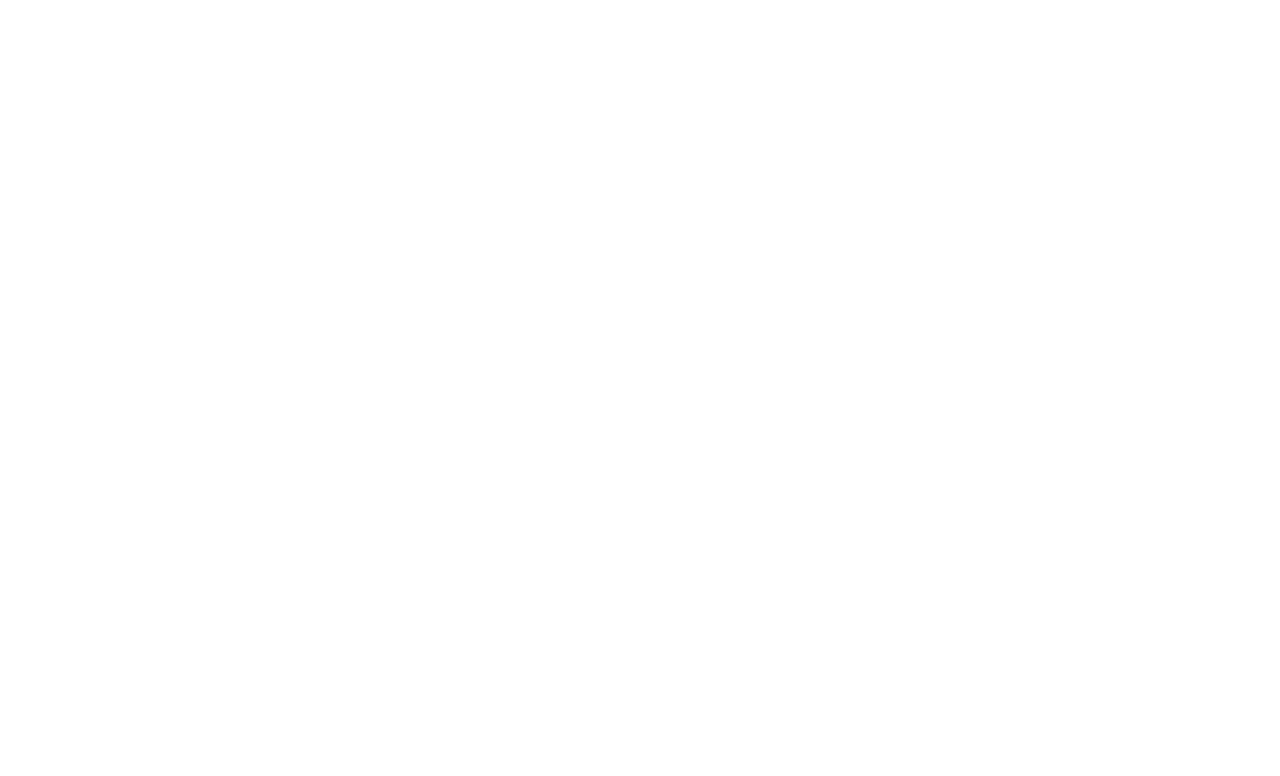
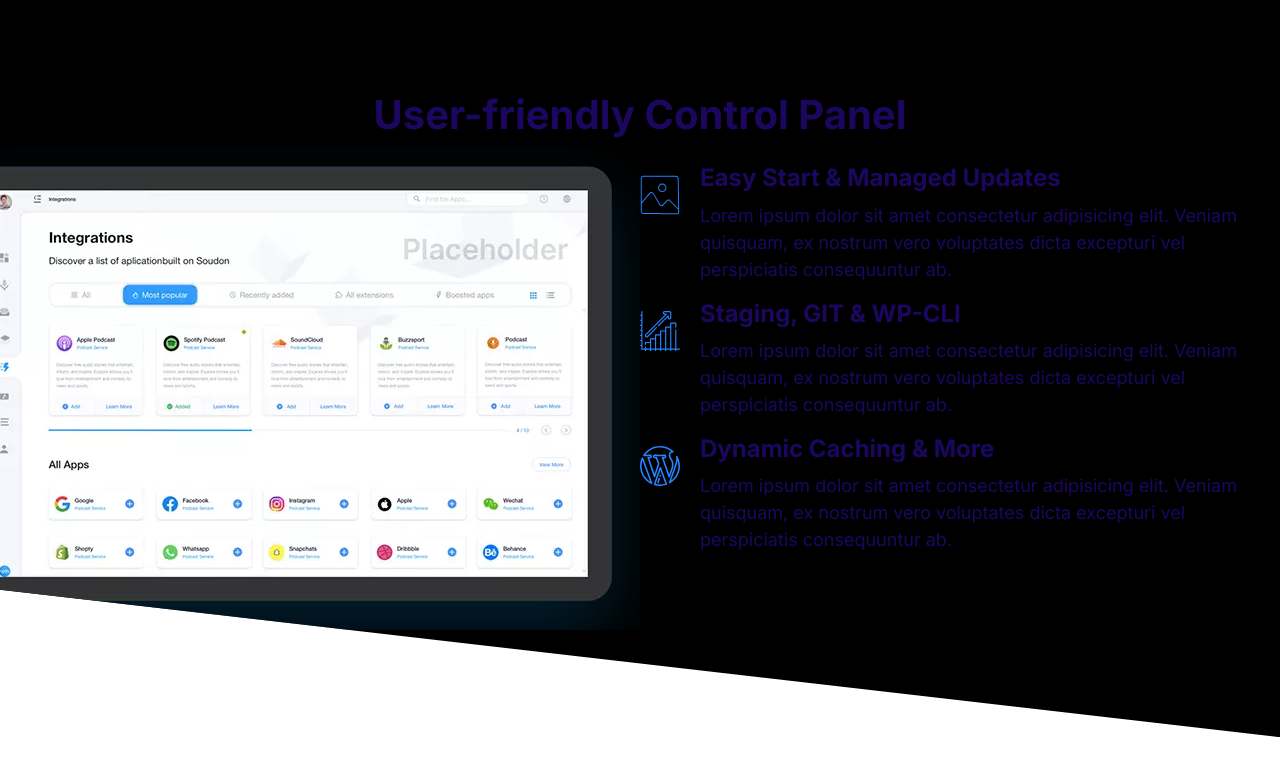
Before and after one commit to amjad-bar/barchinco, a plain HTML site: page index.html in a window 1280 px wide. Drawn offline with Linux system fonts and the light colour scheme.

Commit message:
Define the styles for the Showcase_block.

```diff
--- a/css/styles.css
+++ b/css/styles.css
@@ -257,7 +257,7 @@ a {
     display: inline-block;
 }
 
-btn--outline {
+.btn--outline {
     background: #fff;
     color: var(--color-headings);
     border: 2px solid var(--color-headings);
@@ -807,3 +807,23 @@ btn--outline {
         order: 2;
     }
 }
+
+/* Showcase Block */
+.block-showcase__image > img {
+    width: 100%;
+  }
+
+  @media screen and (min-width: 768px) {
+    .block-showcase .grid {
+      grid-template-columns: 50% 50%;
+    }
+
+    .block-showcase__image {
+      justify-self: end;
+    }
+
+    .block-showcase__image > img {
+      width: auto;
+      max-width: 700px;
+    }
+  }
--- a/index.html
+++ b/index.html
@@ -15,6 +15,77 @@
     <link rel="stylesheet" href="css/styles.css" />
   </head>
   <body>
+    <section class="block block--dark block--skewed-right block-showcase">
+      <header class="block__header">
+        <h2>User-friendly Control Panel</h2>
+      </header>
+      <div class="container grid grid--1x2">
+        <picture class="block-showcase__image">
+          <source
+            type="image/webp"
+            srcset="images/ipad.webp 1x, images/ipad@2x.webp 2x"
+          />
+          <source
+            type="image/png"
+            srcset="images/ipad.png 1x, images/ipad@2x.png 2x"
+          />
+          <img src="images/ipad.png" alt="" />
+        </picture>
+        <ul class="list">
+          <li>
+            <div class="media">
+              <div class="media__image">
+                <svg class="icon icon--primary">
+                  <use xlink:href="images/sprite.svg#snap"></use>
+                </svg>
+              </div>
+              <div class="media__body">
+                <h3 class="media__title">Easy Start & Managed Updates</h3>
+                <p>
+                  Lorem ipsum dolor sit amet consectetur adipisicing elit.
+                  Veniam quisquam, ex nostrum vero voluptates dicta excepturi
+                  vel perspiciatis consequuntur ab.
+                </p>
+              </div>
+            </div>
+          </li>
+          <li>
+            <div class="media">
+              <div class="media__image">
+                <svg class="icon icon--primary">
+                  <use xlink:href="images/sprite.svg#growth"></use>
+                </svg>
+              </div>
+              <div class="media__body">
+                <h3 class="media__title">Staging, GIT & WP-CLI</h3>
+                <p>
+                  Lorem ipsum dolor sit amet consectetur adipisicing elit.
+                  Veniam quisquam, ex nostrum vero voluptates dicta excepturi
+                  vel perspiciatis consequuntur ab.
+                </p>
+              </div>
+            </div>
+          </li>
+          <li>
+            <div class="media">
+              <div class="media__image">
+                <svg class="icon icon--primary">
+                  <use xlink:href="images/sprite.svg#wordpress"></use>
+                </svg>
+              </div>
+              <div class="media__body">
+                <h3 class="media__title">Dynamic Caching & More</h3>
+                <p>
+                  Lorem ipsum dolor sit amet consectetur adipisicing elit.
+                  Veniam quisquam, ex nostrum vero voluptates dicta excepturi
+                  vel perspiciatis consequuntur ab.
+                </p>
+              </div>
+            </div>
+          </li>
+        </ul>
+      </div>
+    </section>
     <script src="js/main.js"></script>
   </body>
 </html>
```
Also changed, not shown: components/showcase_block.html (added, +71 -0 lines), images/fast.jpg (added), images/fast.webp (added), images/fast@2x.jpg (added), images/fast@2x.webp (added), images/ipad.png (added), images/ipad.webp (added), images/ipad@2x.png (added), images/ipad@2x.webp (added).
